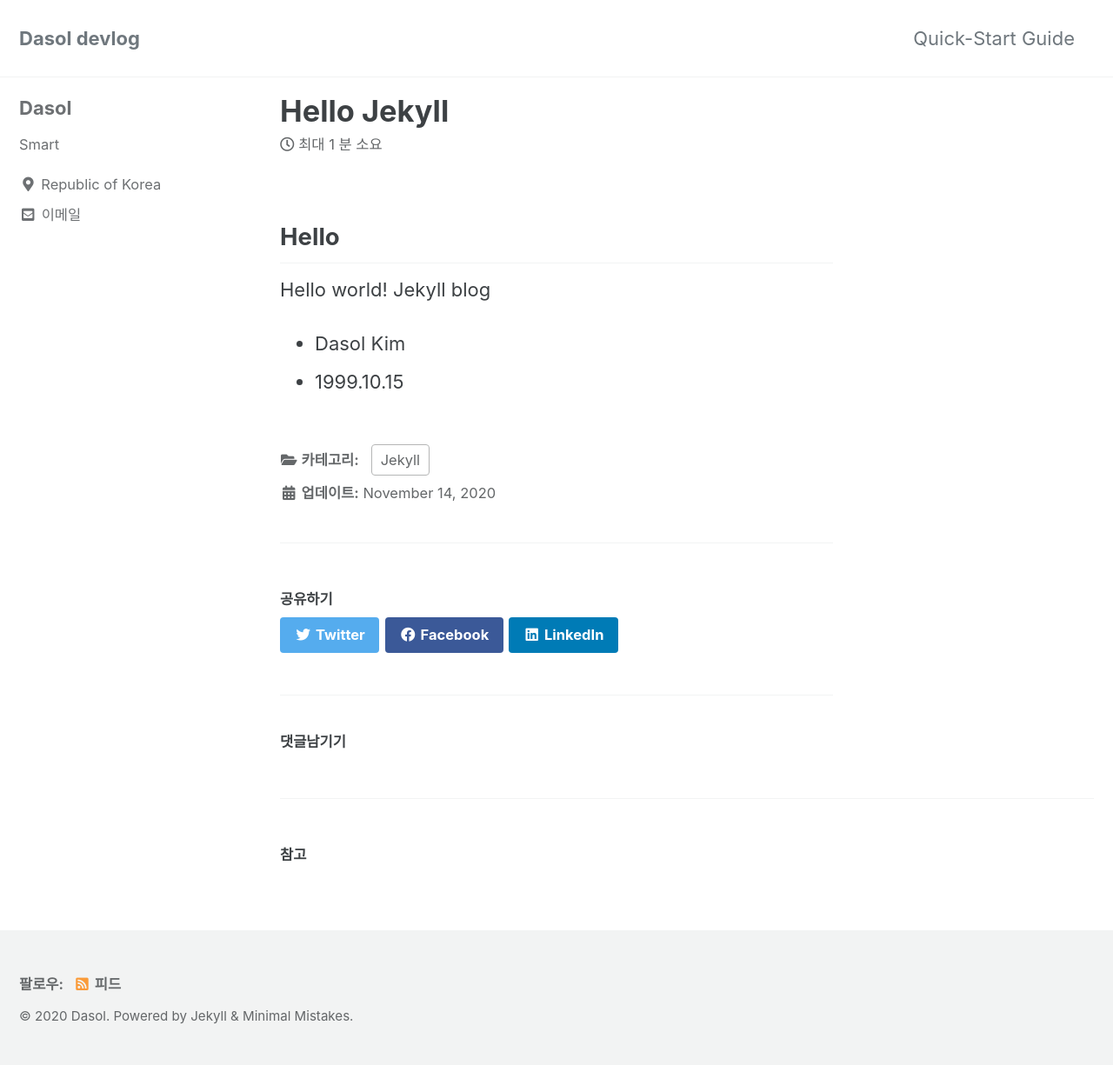
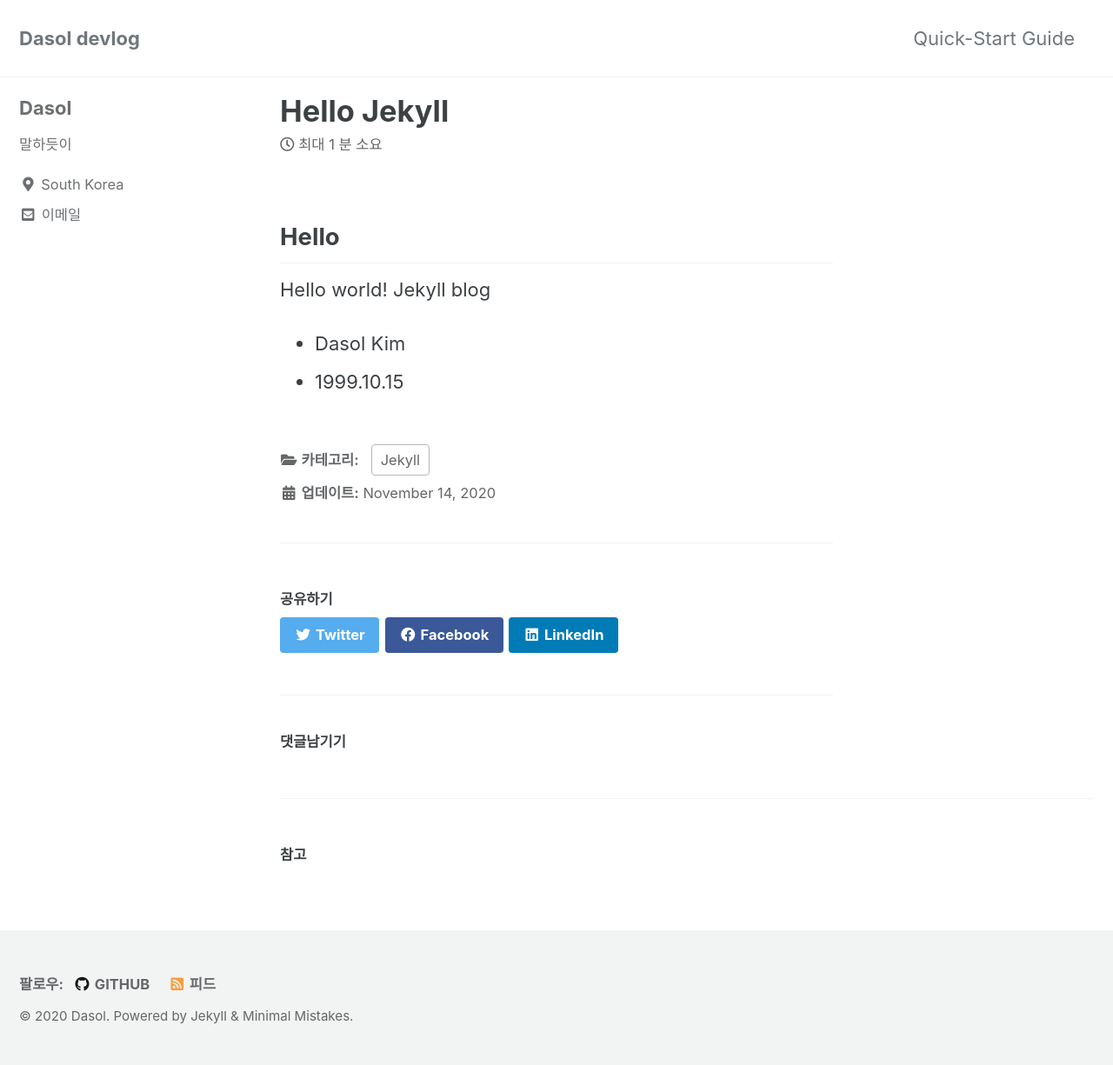
Before and after one commit to dasol92/dasol92.github.io, a Jekyll site: the page built from _posts/2020-11-14-hello-jekyll.md, in a window 1280 px wide. Shown: the whole page at 87% size. Built offline with Jekyll 4.4.1, drawn with Linux system fonts in a browser that asks for light colours; cached includes are drawn as plain includes; comment, search, counter and statistics services are not loaded.

Commit message:
Config bio, timezone

```diff
--- a/_config.yml
+++ b/_config.yml
@@ -21,7 +21,7 @@ title_separator          : "-"
 subtitle                 : # site tagline that appears below site title in masthead
 name                     : "Dasol"
 description              : "Dasol's dev. logs"
-url                      : # the base hostname & protocol for your site e.g. "https://mmistakes.github.io"
+url                      : "https://dasol92.github.io" # the base hostname & protocol for your site e.g. "https://mmistakes.github.io"
 baseurl                  : # the subpath of your site, e.g. "/blog"
 repository               : # GitHub username/repo-name e.g. "mmistakes/minimal-mistakes"
 teaser                   : # path of fallback teaser image, e.g. "/assets/images/500x300.png"
@@ -95,8 +95,8 @@ analytics:
 author:
   name             : "Dasol"
   avatar           : # path of avatar image, e.g. "/assets/images/bio-photo.jpg"
-  bio              : "Smart"
-  location         : "Republic of Korea"
+  bio              : "말하듯이"
+  location         : "South Korea"
   email            : "zoocanon92@gmail.com"
   links:
     - label: "Email"
@@ -121,24 +121,9 @@ author:
 # Site Footer
 footer:
   links:
-    - label: "Twitter"
-      icon: "fab fa-fw fa-twitter-square"
-      # url:
-    - label: "Facebook"
-      icon: "fab fa-fw fa-facebook-square"
-      # url:
     - label: "GitHub"
       icon: "fab fa-fw fa-github"
-      # url:
-    - label: "GitLab"
-      icon: "fab fa-fw fa-gitlab"
-      # url:
-    - label: "Bitbucket"
-      icon: "fab fa-fw fa-bitbucket"
-      # url:
-    - label: "Instagram"
-      icon: "fab fa-fw fa-instagram"
-      # url:
+      url: "https://github.com/dasol92"
 
 
 # Reading Files
@@ -209,7 +194,7 @@ sass:
 permalink: /:categories/:title/
 paginate: 5 # amount of posts to show
 paginate_path: /page:num/
-timezone: # https://en.wikipedia.org/wiki/List_of_tz_database_time_zones
+timezone: Asia/Seoul # https://en.wikipedia.org/wiki/List_of_tz_database_time_zones
 
 
 # Plugins (previously gems:)
@@ -279,3 +264,14 @@ defaults:
       comments: true
       share: true
       related: true
+  # _pages
+  - scope:
+      path: ""
+      type: pages
+    values:
+      layout: single
+      author_profile: true
+      read_time: false
+      comments: false
+      share: true
+      related: false
```
